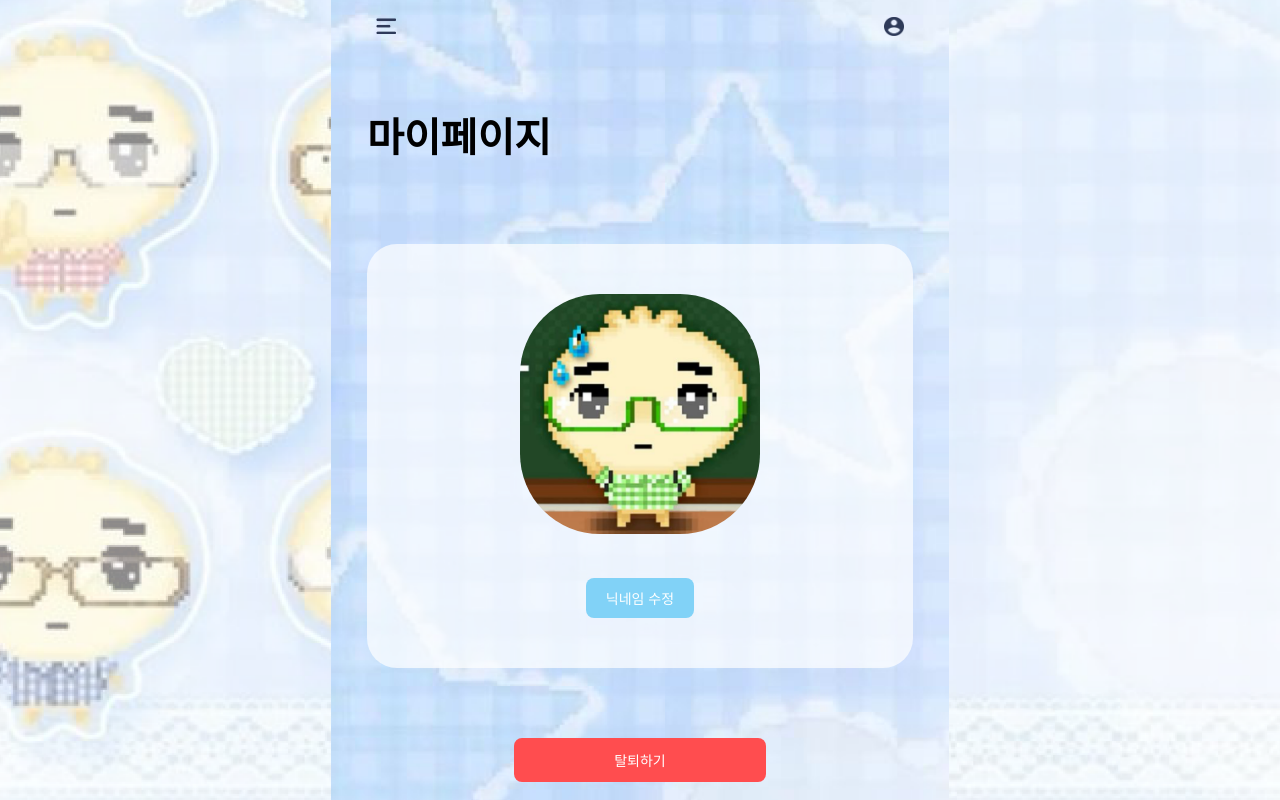
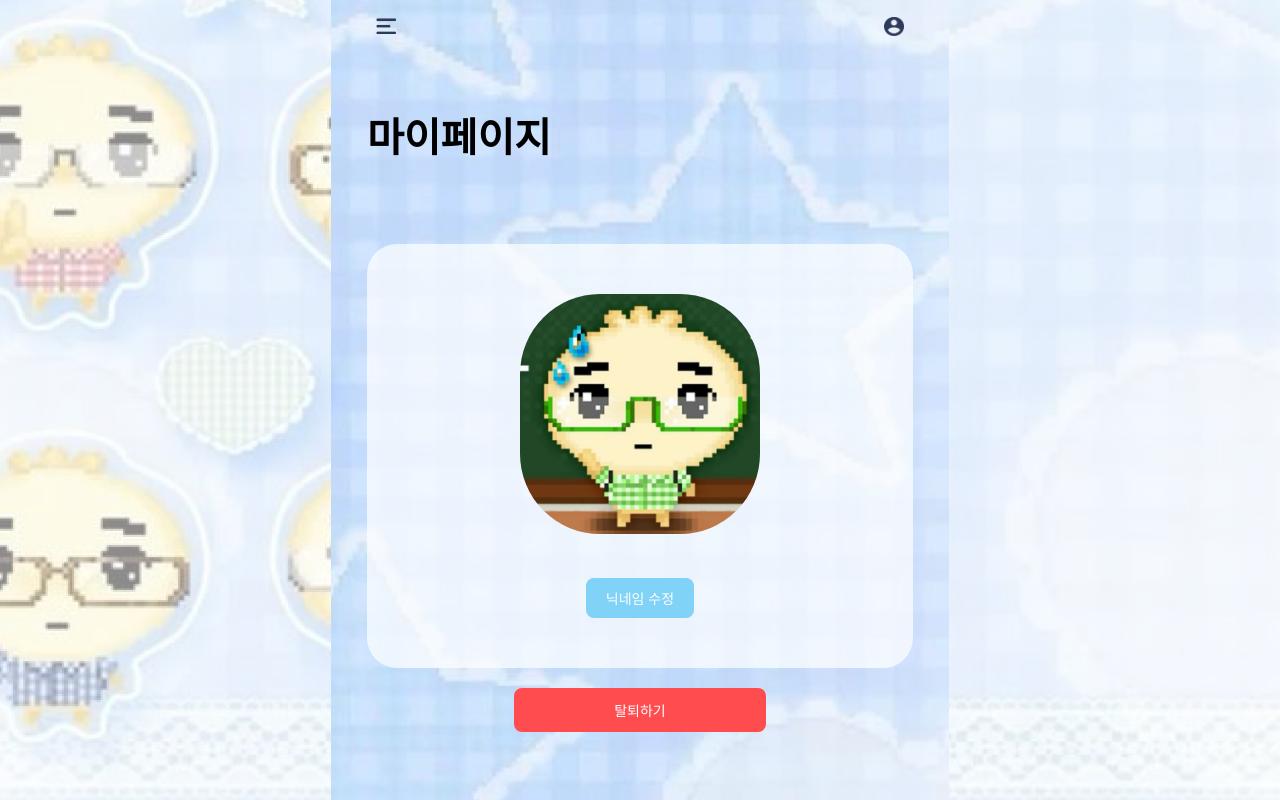
Before and after one commit to HJiyeong/manitto_front, a React (Create React App) app: page /mypage in a window 1280 px wide. Built offline with nearby package versions, Linux system fonts and the light colour scheme; no server answers; sample sign-in values are in the browser's storage; a web font is replaced by a local one.

Commit message:
마이페이지 수정

```diff
--- a/src/screens/MyPage.js
+++ b/src/screens/MyPage.js
@@ -143,7 +143,6 @@ const buttonStyle = {
 };
 
 const withdrawButtonStyle = {
-  marginTop: "50px",
   padding: "12px 100px",
   fontSize: "14px",
   backgroundColor: "#ff4d4f",
```
